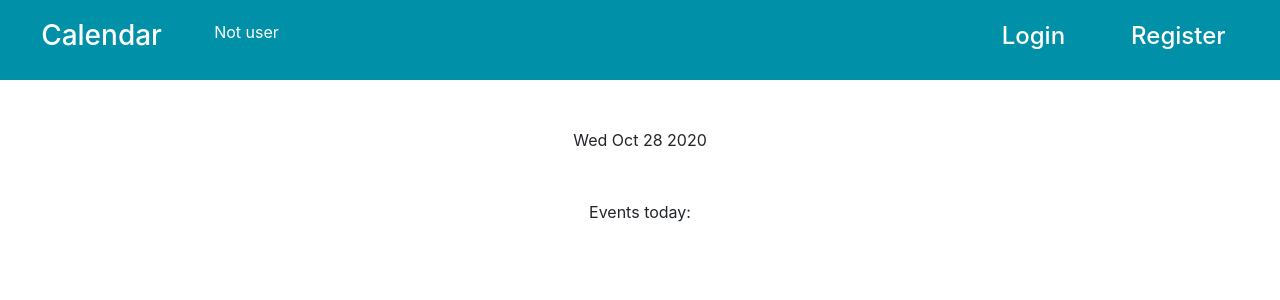
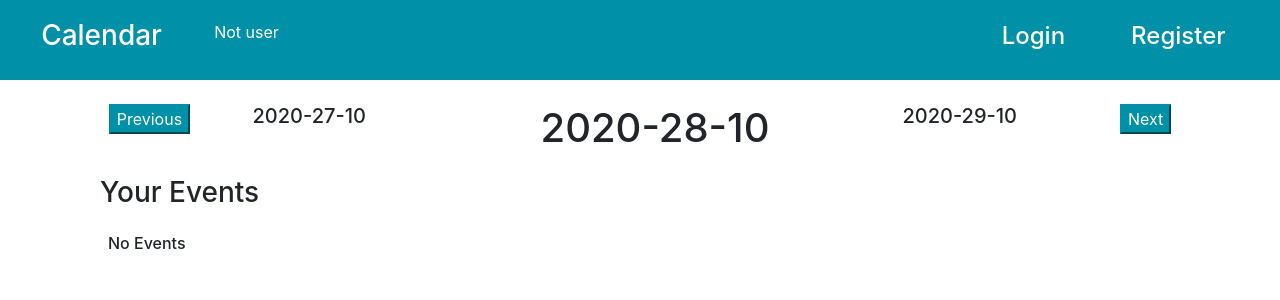
Before and after one commit to Dafali9012/calendar-project, a React (Create React App) app: page /date in a window 1280 px wide. Shown: the top 300 px of the page. Built offline with nearby package versions, Linux system fonts and the light colour scheme; no server answers.

Commit message:
dateView Layout

```diff
--- a/src/components/DateView.js
+++ b/src/components/DateView.js
@@ -2,17 +2,41 @@ import React, { useState, useEffect } from 'react';
 
 export default function DateView(){
 
-    let date = new Date().toDateString()
+    let mainDate = new Date();
+    let nextDate = new Date();
+    let previousDate = new Date();
+    let dd = String(mainDate.getDate()).padStart(2, '0');
+    let mm = String(mainDate.getMonth() + 1).padStart(2, '0'); //January is 0!
+    let yyyy = mainDate.getFullYear();
+    let nextDateDate = String(mainDate.getDate() + 1).padStart(2, '0');
+    let previousDateDate = String(mainDate.getDate() -1).padStart(2, '0');
 
+    mainDate = yyyy + '-' + dd + '-' + mm;
+    nextDate = yyyy + '-' + nextDateDate + '-' + mm;
+    previousDate = yyyy + '-' + previousDateDate + '-' + mm;
 
-    return(
-    <div className="container">
-        <div className="row">
-            <div className="col d-flex justify-content-center mt-5">{date}</div>
+    //Replace nextDate(date) to mainDate(date)
+    function editmainDateFromPreviousDate(){
+        mainDate = previousDateDate;
+        return mainDate;
+    }
+    return (
+        <div className="container justify-content-center mt-4">
+            <section className="row d-flex justify-content-around">
+                {/* Knappen finns endast som test så länge datumen inte är klickbara */}
+                <button className="btn-primary w-80 h-50"
+                onClick={() => editmainDateFromPreviousDate()}>Previous</button>
+
+                <h5 class="col-2 side-date"> {previousDate} </h5>
+                <h1 className="col-4 text-center"> {mainDate} </h1>
+                <h5 className="col-2 side-date"> {nextDate} </h5>
+
+                {/* Knappen finns endast som test så länge datumen inte är klickbara */}
+                <button className="btn-primary w-80 h-50">Next</button>
+            </section>
+                <h3 className="mt-3 mb-3">Your Events</h3>
+                <p className="underLine" />
+                <h6 className="mt-4 ml-2">No Events</h6>
         </div>
-        <div className="row">
-            <div className="col d-flex justify-content-center mt-5">Events today:</div>
-        </div>
-    </div>
-    );
+    )
 }
```
